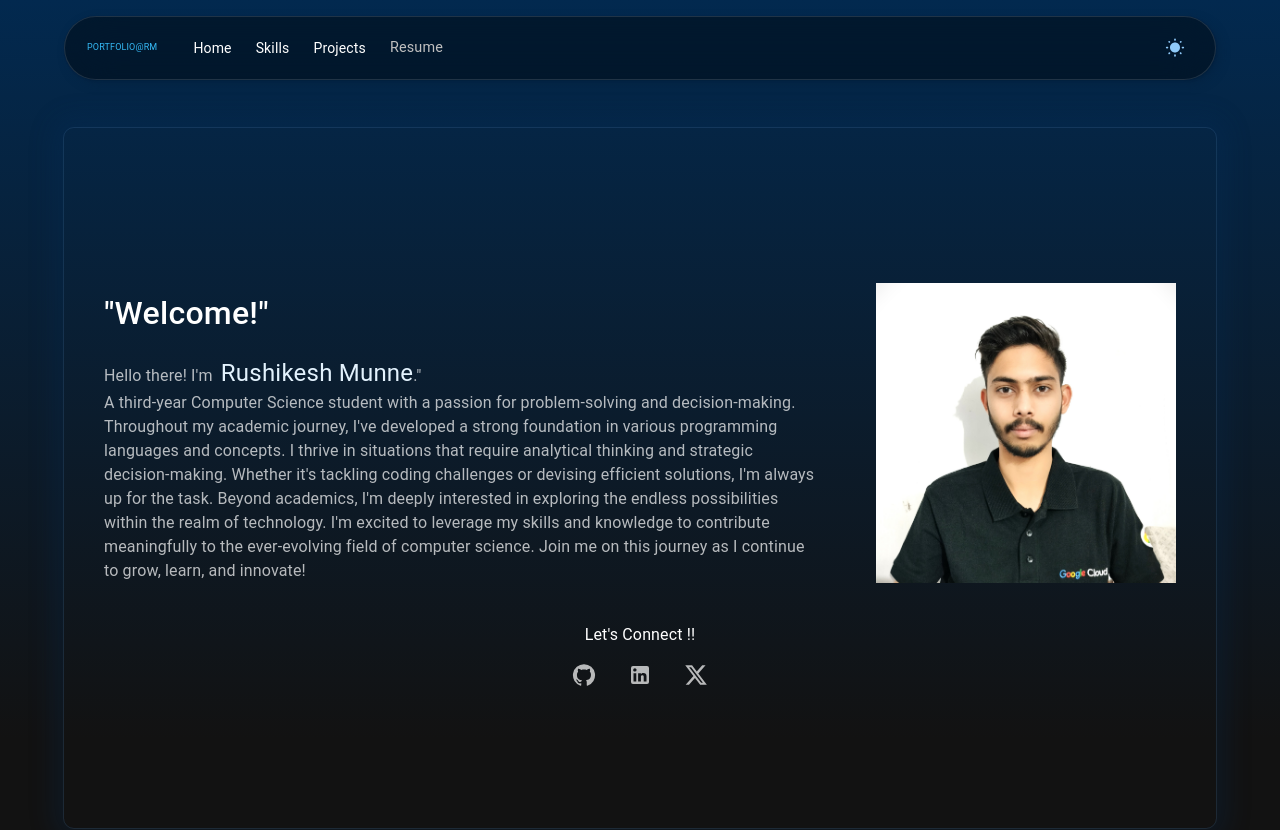
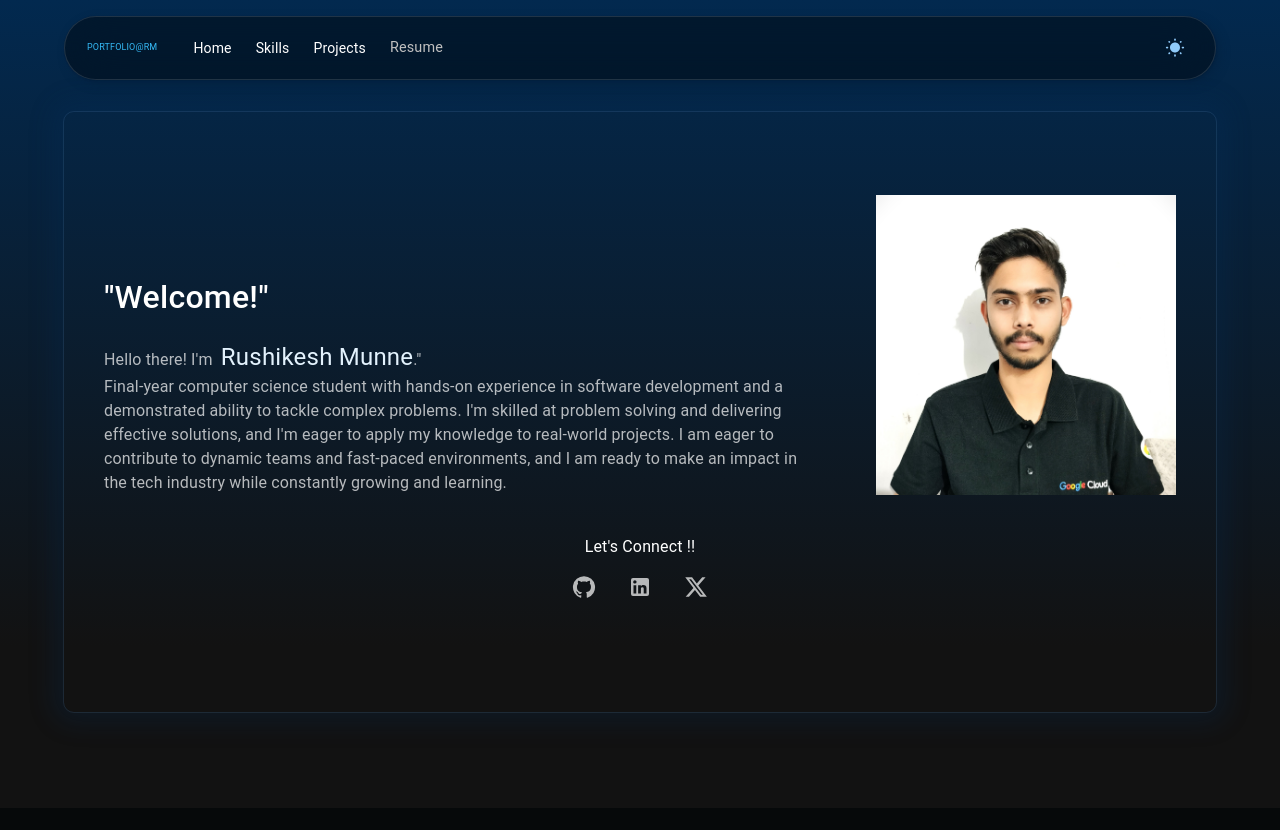
Before and after one commit to rushikeshmunne10/rushikeshmunneportfolio, a React (Vite) app: page / in a window 1280 px wide. Shown: the top 830 px of the page. Built offline with nearby package versions, Linux system fonts and the light colour scheme.

Commit message:
home section updated

```diff
--- a/src/components/Home.jsx
+++ b/src/components/Home.jsx
@@ -30,7 +30,7 @@ const Home = () => {
                     display: 'flex',
                     flexDirection: 'column',
                     alignItems: 'center',
-                    pt: { xs: 14, sm: 6 },
+                    pt: { xs: 10, sm: 4 },
                     pb: { xs: 8, sm: 12 },
                 }}
             >
@@ -39,7 +39,7 @@ const Home = () => {
                     sx={(theme) => ({
                         mt: { xs: 8, sm: 10 },
                         alignSelf: 'center',
-                        height: { xs: 850, sm: 700 },
+                        height: { xs: 550, sm: 600 },
                         width: '100%',
                         borderRadius: '10px',
                         outline: '1px solid',
@@ -84,7 +84,7 @@ const Home = () => {
                                 >
                                     Rushikesh Munne
                                 </Typography>
-                                ." <br />A third-year Computer Science student with a passion for problem-solving and decision-making. Throughout my academic journey, I've developed a strong foundation in various programming languages and concepts. I thrive in situations that require analytical thinking and strategic decision-making. Whether it's tackling coding challenges or devising efficient solutions, I'm always up for the task. Beyond academics, I'm deeply interested in exploring the endless possibilities within the realm of technology. I'm excited to leverage my skills and knowledge to contribute meaningfully to the ever-evolving field of computer science. Join me on this journey as I continue to grow, learn, and innovate!
+                                ." <br />Final-year computer science student with hands-on experience in software development and a demonstrated ability to tackle complex problems. I'm skilled at problem solving and delivering effective solutions, and I'm eager to apply my knowledge to real-world projects. I am eager to contribute to dynamic teams and fast-paced environments, and I am ready to make an impact in the tech industry while constantly growing and learning.
                             </Typography>
                         </Stack>
                         <Box
```
